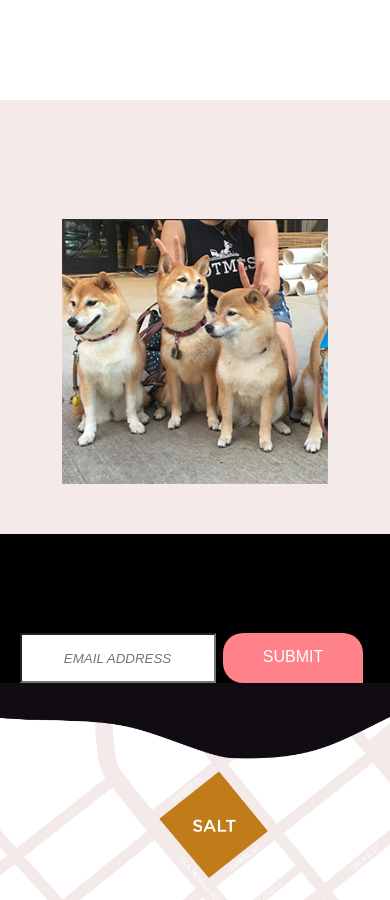
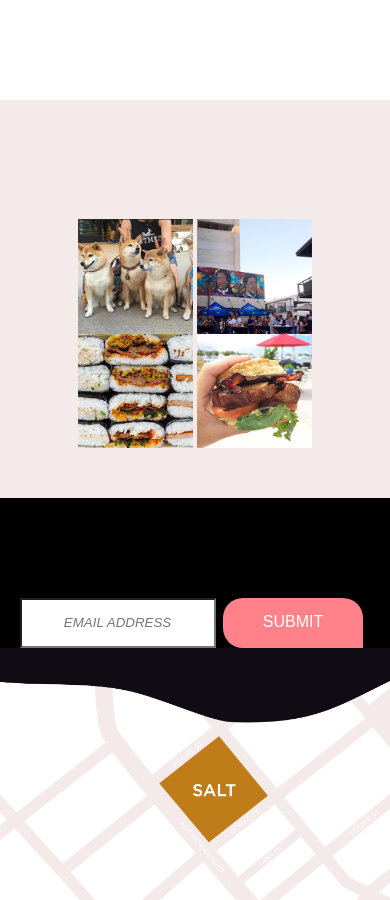
Before and after one commit to alissamas/nightmarket, a website: page src/index.html in a window 390 px wide. Shown: the part 1517-2417 px from the top of the page. Drawn offline with nearby package versions, Linux system fonts and the light colour scheme; files that its build step writes are made by us from their sources; files whose address does not match are found by name; a web font is replaced by a local one.

Commit message:
fixed insta

```diff
--- a/src/scss/components/_main.scss
+++ b/src/scss/components/_main.scss
@@ -246,17 +246,14 @@ body {
   }
 
   .insta {
-    padding: 50px 16%;
+    padding: 50px 20%;
 
     .insta-feed {
-      flex-direction: column;
+      flex-direction: row;
+      flex-wrap: wrap;
 
       img {
-        width: 100%;
-      }
-
-      .hide-4-mobile {
-        display: none;
+        width: 49%;
       }
     }
   }
```
